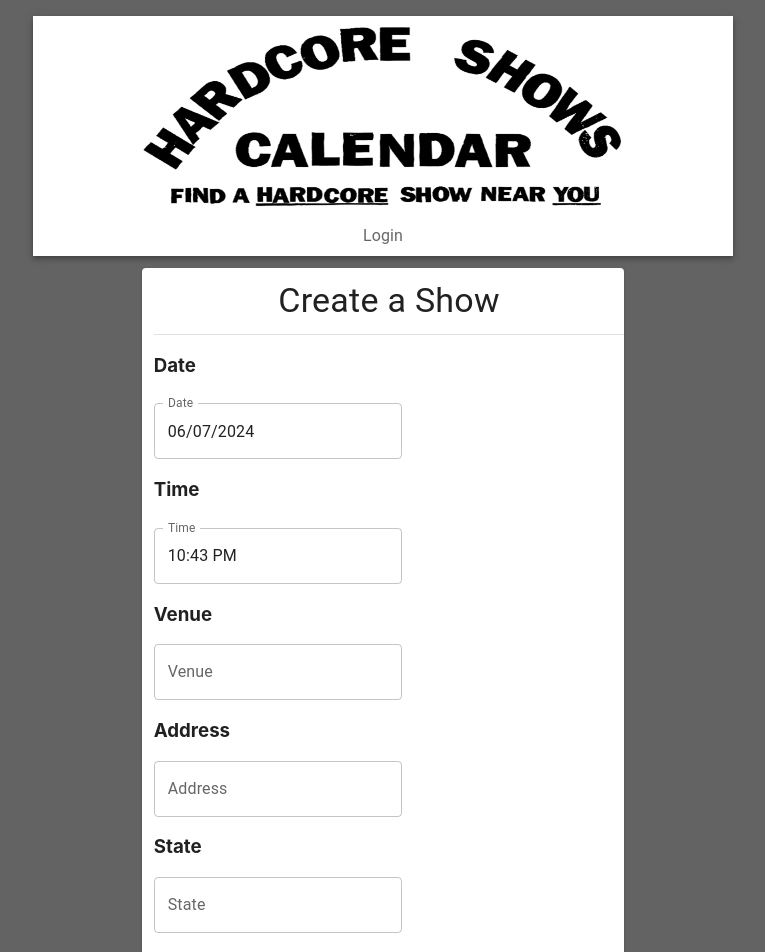
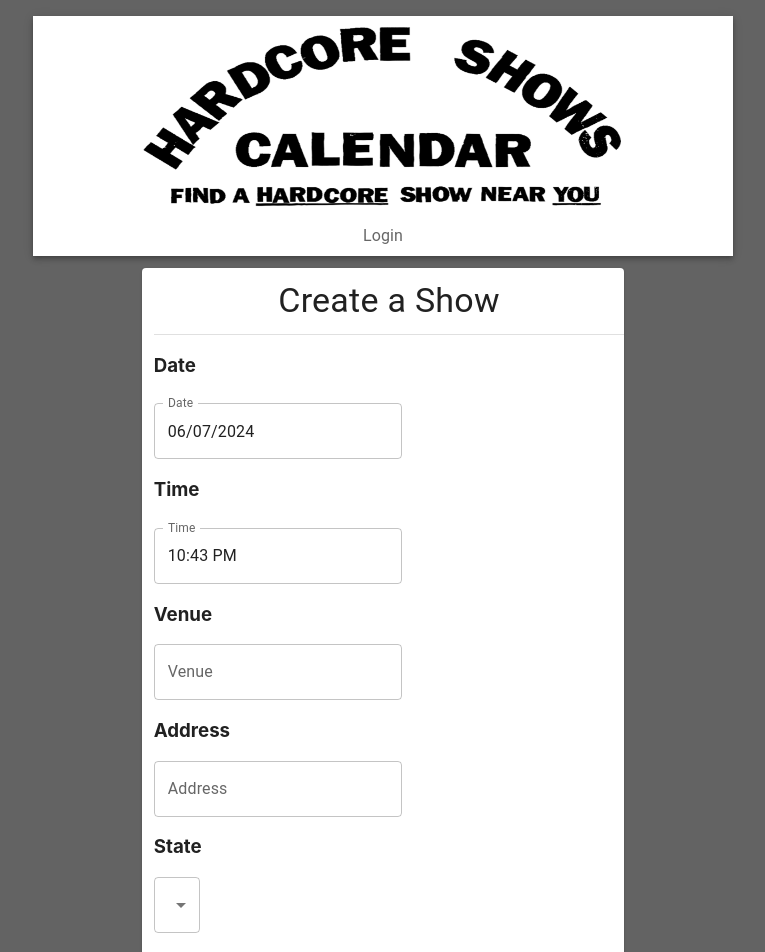
Before and after one commit to seancrim23/hc_shows_calendar, a React (Create React App) app in the folder front/hc-shows-calendar/: page /shows/new in a window 1280 px wide. Shown: the top 952 px of the page, without its empty margins (257-1022 px from the left). Built offline with nearby package versions, Linux system fonts and the light colour scheme.

Commit message:
began to integrate yup library into formik for validations

```diff
--- a/front/hc-shows-calendar/src/components/ShowForm.js
+++ b/front/hc-shows-calendar/src/components/ShowForm.js
@@ -13,11 +13,24 @@ import Card from '@mui/material/Card'
 import Box from '@mui/material/Box';
 import Typography from '@mui/material/Typography';
 import Divider from '@mui/material/Divider';
+import * as Yup from 'yup';
+import { REQUIRED_FIELD } from '../util/Constants';
+import statesMapping from '../assets/StatesMapping.json';
+import Select from '@mui/material/Select';
+import MenuItem from '@mui/material/MenuItem';
+
 
 //add validation
 function ShowForm({ method, show }) {
     const submit = useSubmit();
     const showSubmitMethod = method === 'PUT' ? 'Edit' : 'Create';
+
+    const validateSchema = Yup.object().shape({
+        venue: Yup.string().required(REQUIRED_FIELD),
+        address: Yup.string().required(REQUIRED_FIELD),
+        state: Yup.string().required(REQUIRED_FIELD),
+        city: Yup.string().required(REQUIRED_FIELD),
+    })
 
     return (
         <Card sx={{ marginTop: 1.5, marginBottom: 1.5 }}>
@@ -34,9 +47,9 @@ function ShowForm({ method, show }) {
                         city: '',
                         lineup: [],
                     }}
+                    validationSchema={validateSchema}
                     onSubmit={async (values) => {
                         submit(values, { method: method });
-
                     }}>
                     {props => (
                         <Form onSubmit={props.handleSubmit}>
@@ -72,8 +85,12 @@ function ShowForm({ method, show }) {
                                 name="venue"
                                 label="Venue"
                                 value={props.values.venue}
+                                onBlur={props.handleBlur}
                                 onChange={props.handleChange}
                             />
+                            {props.touched.venue && props.errors.venue ? (
+                                <div>{props.errors.venue}</div>
+                            ) : null}
 
                             <h3>Address</h3>
                             <TextField
@@ -81,17 +98,30 @@ function ShowForm({ method, show }) {
                                 name="address"
                                 label="Address"
                                 value={props.values.address}
+                                onBlur={props.handleBlur}
                                 onChange={props.handleChange}
                             />
+                            {props.touched.address && props.errors.address ? (
+                                <div>{props.errors.address}</div>
+                            ) : null}
 
                             <h3>State</h3>
-                            <TextField
+                            <Select
                                 id="state"
                                 name="state"
                                 label="State"
                                 value={props.values.state}
                                 onChange={props.handleChange}
-                            />
+                            >
+                                {
+                                    Object.keys(statesMapping).map((key, i) => (
+                                        <MenuItem key={i} value={key}>{key}</MenuItem>
+                                    ))
+                                }
+                            </Select>
+                            {props.touched.state && props.errors.state ? (
+                                <div>{props.errors.state}</div>
+                            ) : null}
 
                             <h3>City</h3>
                             <TextField
@@ -99,8 +129,12 @@ function ShowForm({ method, show }) {
                                 name="city"
                                 label="City"
                                 value={props.values.city}
+                                onBlur={props.handleBlur}
                                 onChange={props.handleChange}
                             />
+                            {props.touched.city && props.errors.city ? (
+                                <div>{props.errors.city}</div>
+                            ) : null}
 
                             <h3>Lineup</h3>
                             <FieldArray
@@ -110,7 +144,7 @@ function ShowForm({ method, show }) {
                                     <div>
                                         {props.values.lineup.map((band, index) => (
                                             <div key={index}>
-                                                <TextField sx={{ marginBottom: 1 }} name={`lineup.${index}`} value={band} onChange={props.handleChange} />
+                                                <TextField sx={{ marginBottom: 1 }} name={`lineup.${index}`} onBlur={props.handleBlur} value={band} onChange={props.handleChange} />
                                                 <Button
                                                     sx={{ marginLeft: 1 }}
                                                     type="button"
@@ -181,7 +215,5 @@ export async function action({ request, params }) {
         throw json({ message: 'Could not save show!' }, { status: 500 });
     }*/
 
-    console.log(data);
-
     return redirect('/');
 }
--- /dev/null
+++ b/front/hc-shows-calendar/src/util/Constants.js
@@ -0,0 +1 @@
+export const REQUIRED_FIELD = "This field is required.";
```
